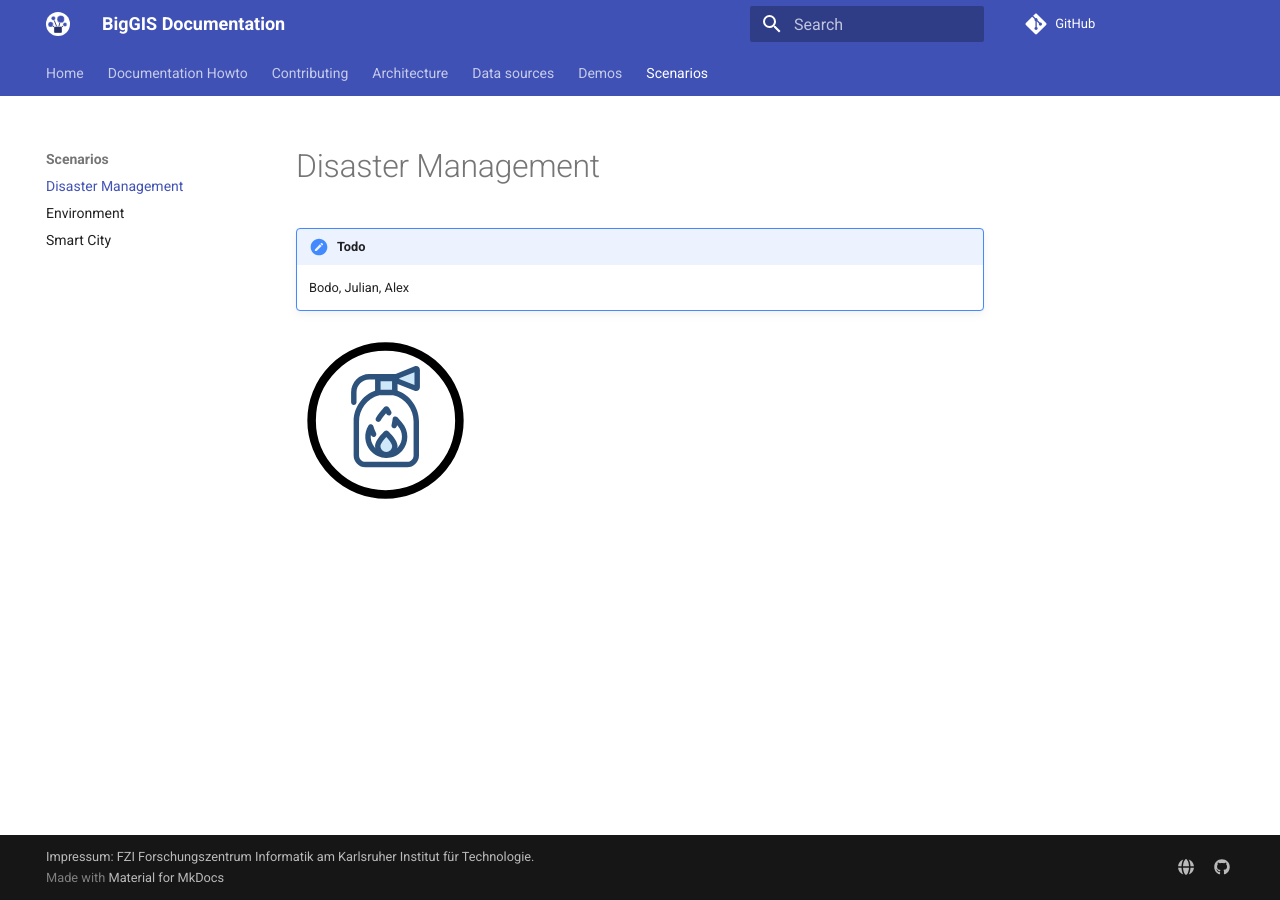
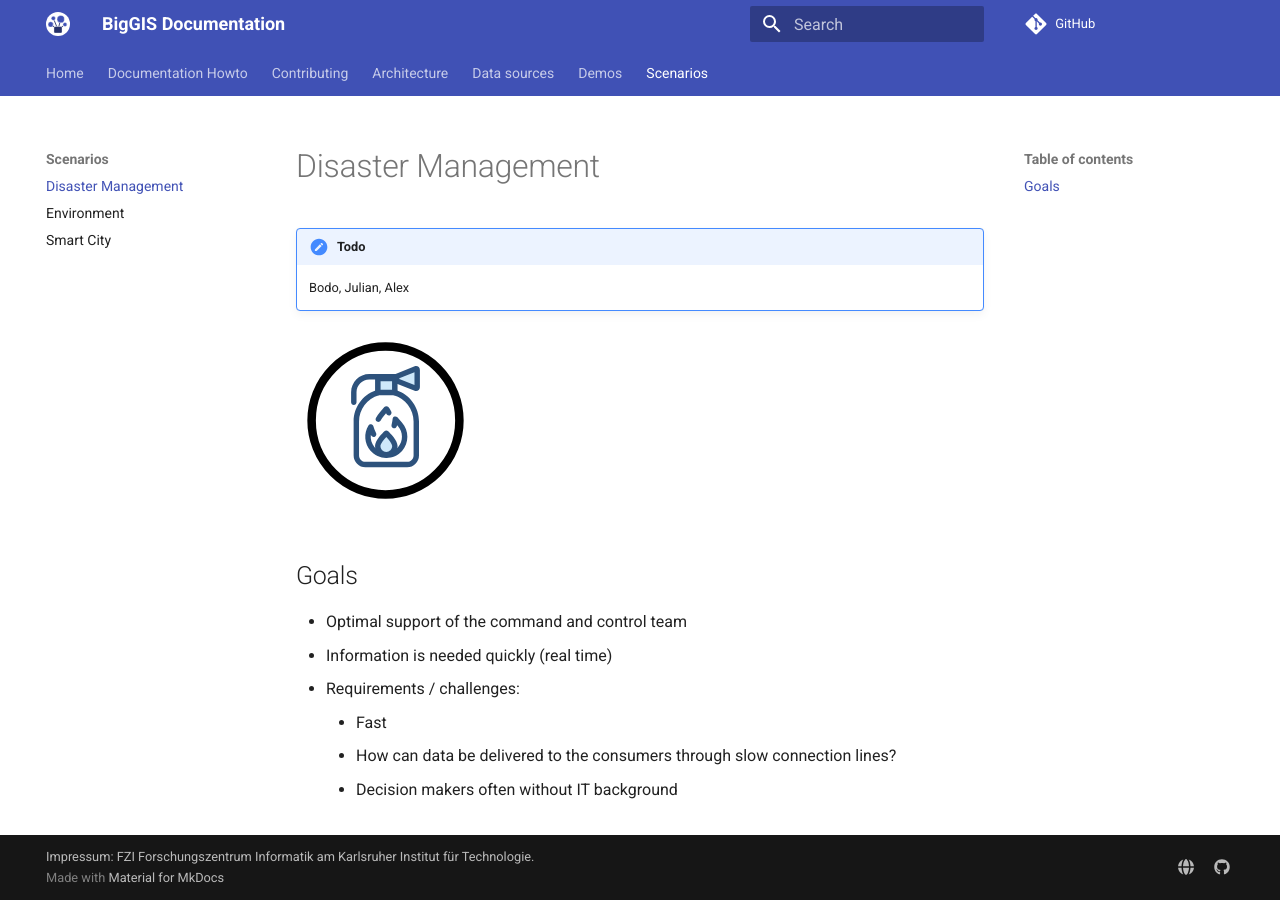
Before and after one commit to biggis-project/biggis-docs, an MkDocs documentation site: the page built from docs/scenarios/Disaster Management.md, in a window 1280 px wide. Built offline with MkDocs 1.6.1 and Material for MkDocs 9.7.7, drawn with Linux system fonts in a browser that asks for light colours; nearby versions of some CDN libraries; a script that is not in the unit is left out; comment, search, counter and statistics services are not loaded.

Commit message:
minor docs update

```diff
--- a/docs/scenarios/Disaster Management.md
+++ b/docs/scenarios/Disaster Management.md
@@ -2,3 +2,12 @@
     Bodo, Julian, Alex
 
 ![Disaster Management Icon](img/scen-disaster.svg)
+
+## Goals
+
+- Optimal support of the command and control team
+- Information is needed quickly (real time)
+- Requirements / challenges:
+    - Fast
+    - How can data be delivered to the consumers through slow connection lines?
+    - Decision makers often without IT background
```
Also changed, not shown: docs/demos/Hotspot Analysis.md (+3 -0 lines).
